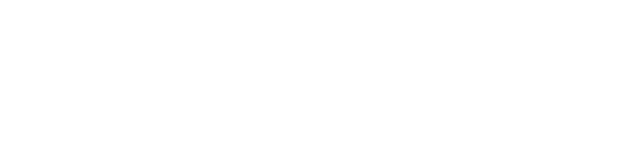
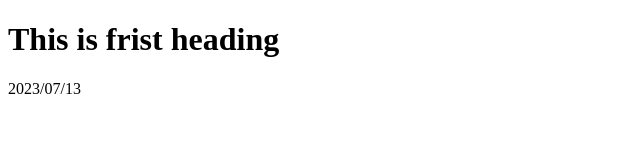
Before and after one commit to abdimalik2004/html-and-css-book, a plain HTML site: page home.html in a window 1280 px wide. Shown: the whole page, without its empty margins (0-640 px from the left). Drawn offline with Linux system fonts and the light colour scheme.

Commit message:
home.html file added

```diff
--- a/home.html
+++ b/home.html
@@ -3,9 +3,10 @@
 <head>
     <meta charset="UTF-8">
     <meta name="viewport" content="width=device-width, initial-scale=1.0">
-    <title>home one test</title>
+    <title>home</title>
 </head>
 <body>
-
+	<h1>This is frist heading </h1>
+	<p>2023/07/13</p>
 </body>
 </html>
```
